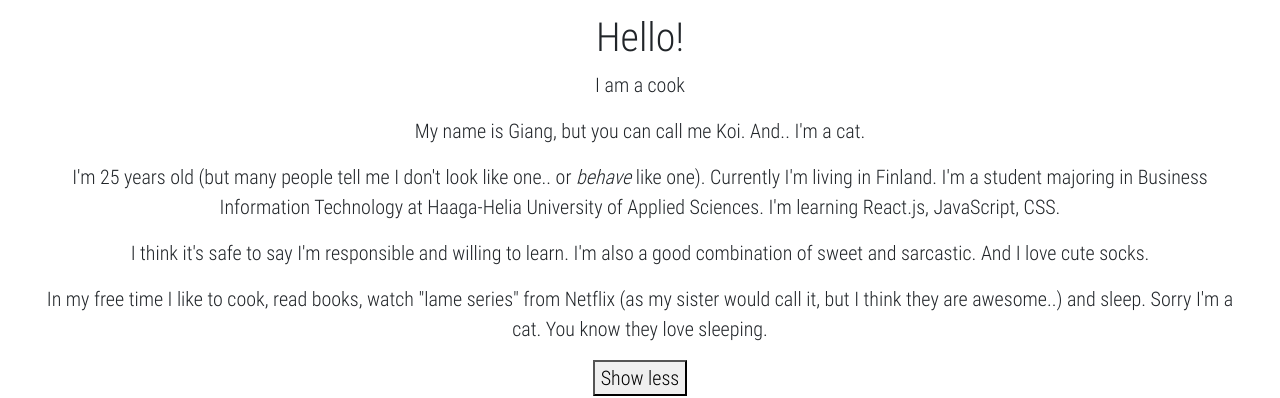
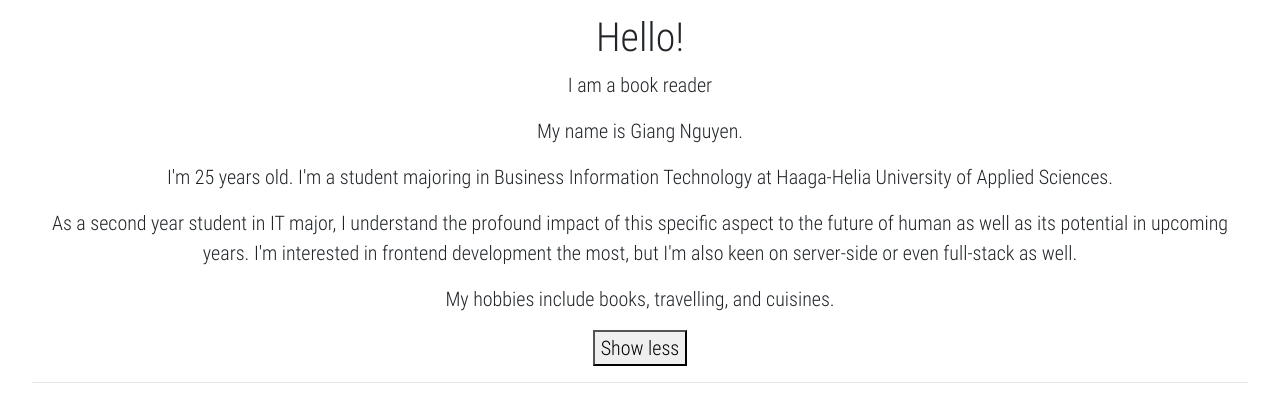
Before and after one commit to giangster/react-udemy-portfolio, a React (Vite) app: page / in a window 1280 px wide. Both pictures are taken after a click on the button "Read more". Shown: the part 332-730 px from the top of the page. Built offline with nearby package versions, Linux system fonts and the light colour scheme.

Commit message:
Modifying content

```diff
--- a/src/components/App.js
+++ b/src/components/App.js
@@ -23,27 +23,21 @@ class App extends Component {
         <h1>Hello!</h1>
         <Title />
 
-        <p>My name is Giang, but you can call me Koi. And.. I'm a cat.</p>
+        <p>My name is Giang Nguyen.</p>
         {this.state.displayBio ? (
           <div>
             <p>
-              I'm 25 years old (but many people tell me I don't look like one..
-              or <i>behave</i> like one). Currently I'm living in Finland. I'm a
-              student majoring in Business Information Technology at Haaga-Helia
-              University of Applied Sciences. I'm learning React.js, JavaScript,
-              CSS.
+              I'm 25 years old. I'm a student majoring in Business Information
+              Technology at Haaga-Helia University of Applied Sciences.
             </p>
             <p>
-              I think it's safe to say I'm responsible and willing to learn. I'm
-              also a good combination of sweet and sarcastic. And I <b>love</b>{" "}
-              cute socks.
+              As a second year student in IT major, I understand the profound
+              impact of this specific aspect to the future of human as well as
+              its potential in upcoming years. I'm interested in frontend
+              development the most, but I'm also keen on server-side or even
+              full-stack as well.
             </p>
-            <p>
-              In my free time I like to cook, read books, watch "lame series"
-              from Netflix (as my sister would call it, but I think they are
-              awesome..) and sleep. Sorry I'm a cat. You know they love
-              sleeping.
-            </p>
+            <p>My hobbies include books, travelling, and cuisines.</p>
             <button onClick={this.toggleDisplayBio}>Show less</button>
           </div>
         ) : (
--- a/src/components/Title.js
+++ b/src/components/Title.js
@@ -1,35 +1,26 @@
-import React, { Component } from 'react';
+import React, { Component } from "react";
 
-const TITLES = [
-    'a student',
-    'an animal lover',
-    'a cook',
-    'a cute socks lover',
-    'a combination of sarcasm and sweetness'
-];
+const TITLES = ["a student", "a tech enthusiast", "a book reader"];
 
 class Title extends Component {
   state = { titleIndex: 0, fadeIn: true };
 
-
   componentDidMount() {
-        console.log('mounted');
+    console.log("mounted");
 
     this.timeout = setTimeout(() => this.setState({ fadeIn: false }), 2000);
 
     this.animateTitles();
-
   }
 
   componentWillUnmount() {
-        console.log('unmounted');
+    console.log("unmounted");
 
     clearInterval(this.titleInterval);
     clearTimeout(this.timeout);
   }
 
   animateTitles = () => {
-
     this.titleInterval = setInterval(() => {
       const titleIndex = (this.state.titleIndex + 1) % TITLES.length;
       this.setState({ titleIndex, fadeIn: true });
@@ -37,14 +28,16 @@ class Title extends Component {
     }, 3000);
 
     console.log(this.titleInterval);
-    }
+  };
 
   render() {
     const { fadeIn, titleIndex } = this.state;
     const title = TITLES[titleIndex];
     return (
-            <p className={fadeIn ? 'title-fade-in' : 'title-fade-out'}>I am {title}</p>
-        )
+      <p className={fadeIn ? "title-fade-in" : "title-fade-out"}>
+        I am {title}
+      </p>
+    );
   }
 }
 
--- a/src/data/project.js
+++ b/src/data/project.js
@@ -7,21 +7,28 @@ const PROJECTS = [
     id: 1,
     title: "Porfolio Page",
     description: "My portfolio page",
-    link: "https://github.com/thuygiang152/react-udemy-portfolio",
+    link: "https://github.com/giangster/react-udemy-portfolio",
     image: project1
   },
   {
     id: 2,
-    title: "Confusion Restaurant",
-    description: "A web app for restaurant",
-    link: "https://github.com/thuygiang152/react-coursera-confusion",
+    title: "Bill Cracker",
+    description: "Calculate your share expense now!",
+    link: "https://github.com/giangster/bill-cracker",
     image: project2
   },
   {
     id: 3,
     title: "Exercism",
     description: "My solutions for Javascript track",
-    link: "https://github.com/thuygiang152/exercism-javascript",
+    link: "https://github.com/giangster/exercism-javascript",
+    image: project3
+  },
+  {
+    id: 4,
+    title: "Clothing Store",
+    description: "A clothing store",
+    link: "https://github.com/giangster/clothing-store",
     image: project3
   }
 ];
```
Also changed, not shown: 7 other files (tests, documents, lock files or other folders). Lines whose indentation alone changed are shown as unchanged.
